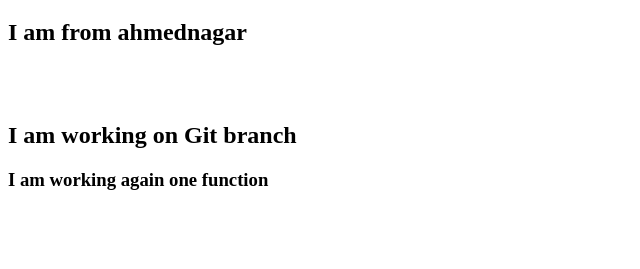
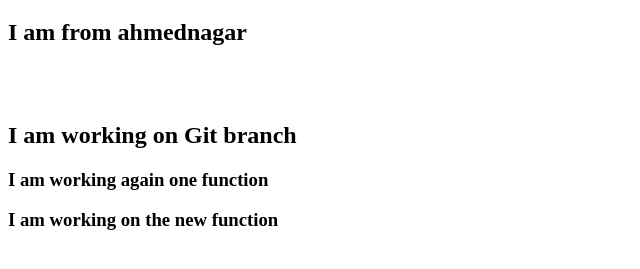
Before and after one commit to viru-2000/git-basic, a plain HTML site: page 2.html in a window 1280 px wide. Shown: the part 61-330 px from the top of the page, without its empty margins (0-640 px from the left). Drawn offline with Linux system fonts and the light colour scheme.

Commit message:
From Rasal

```diff
--- a/2.html
+++ b/2.html
@@ -10,8 +10,8 @@
         <h2> I am from ahmednagar</h2>
         <br> <br>
         <h2> I am working on Git branch</h2>
-        <h3> I am working again one function</h3>
-
+        <h3> I am working again one function    </h3>
+        <h3> I am working on the new function</h3>
     </h1>
 </body>
 </html>
```
